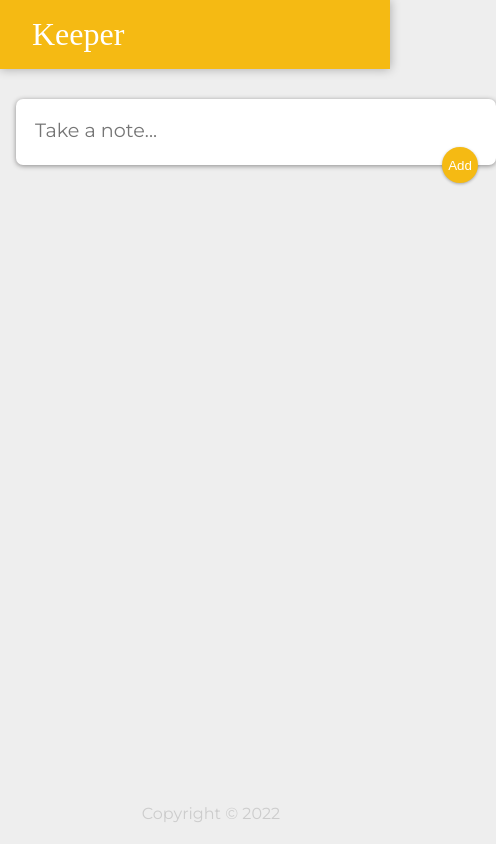
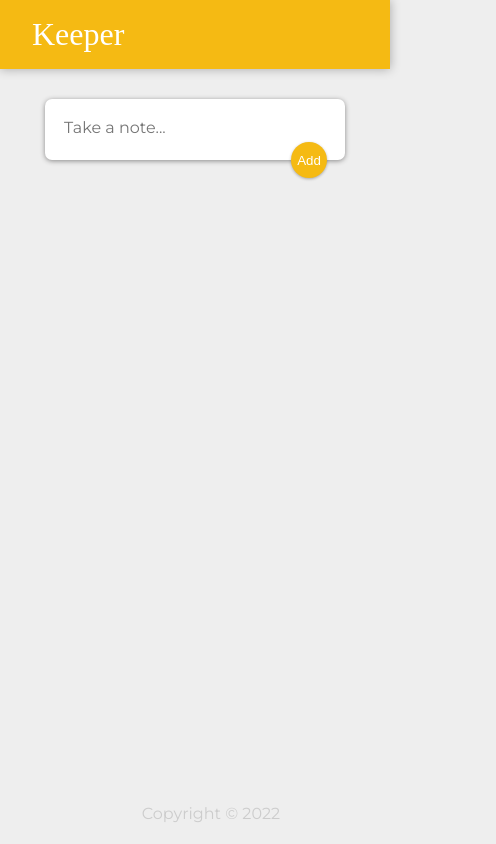
Before and after one commit to avcna/-Keeper-note-app, a React (Create React App) app: page / in a window 390 px wide. Shown: the whole page, 496 px wide, since content can reach past the window. Built offline with nearby package versions, Linux system fonts and the light colour scheme; a web font is replaced by a local one.

Commit message:
mobile responsive

```diff
--- a/public/index.html
+++ b/public/index.html
@@ -1,6 +1,7 @@
 <!DOCTYPE html>
 <html lang="en">
   <head>
+    <meta name="viewport" content="width=device-width, initial-scale=1.0" />
     <title>Keeper App</title>
     <link
       href="https://fonts.googleapis.com/css?family=McLaren|Montserrat&display=swap"
--- a/public/styles.css
+++ b/public/styles.css
@@ -105,3 +105,23 @@
   cursor: pointer;
   outline: none;
 }
+
+@media only screen and (max-width: 500px) {
+  div form {
+    width: 300px;
+  }
+
+  .note {
+    width: 150px;
+  }
+  .note p,
+  .note h1{
+    font-size: 0.9rem;
+  }
+
+  form input,
+  form textarea {
+  font-size: 1rem;
+}
+
+}
```
